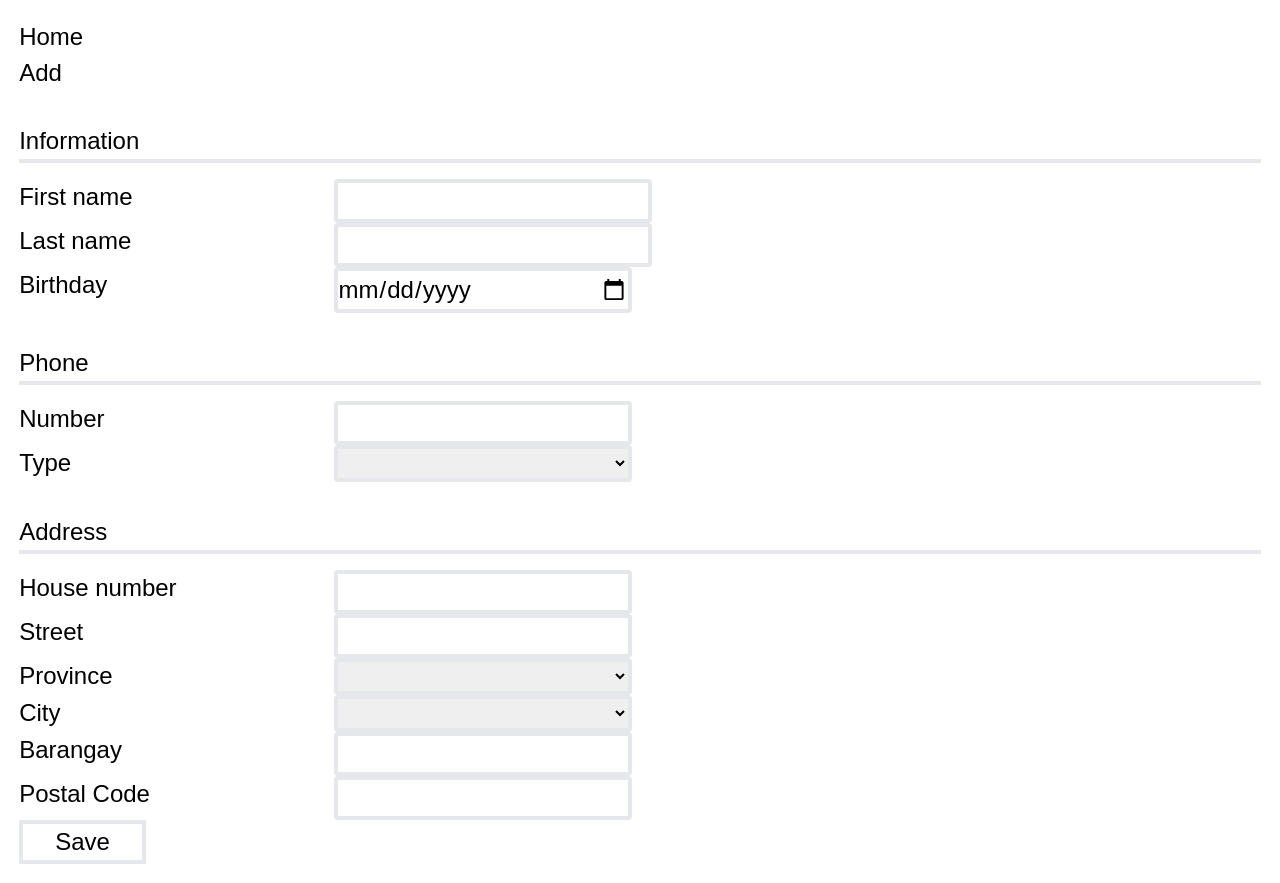
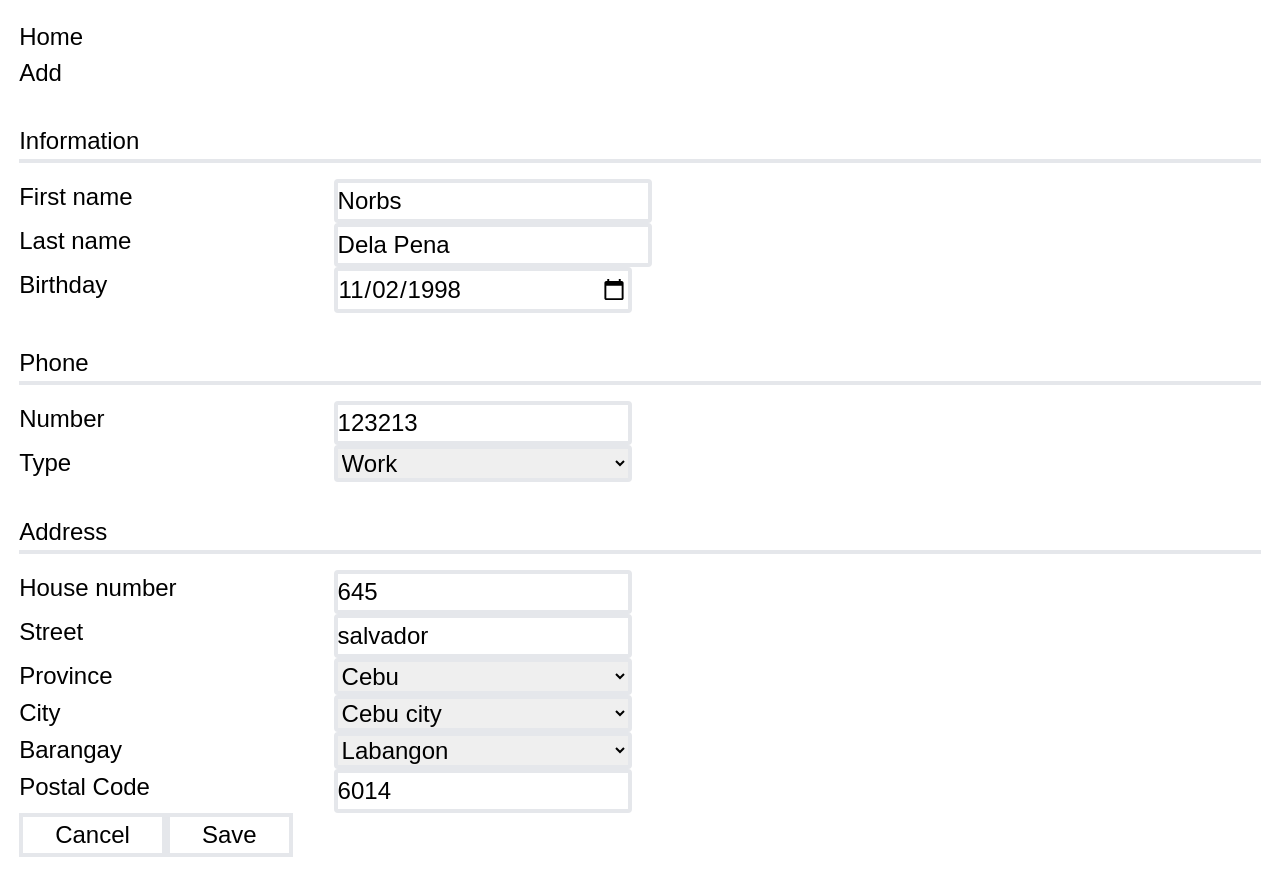
Before and after one commit to n0rbs/contacts-app-reactive, an Angular app: page /edit/1 in a window 1280 px wide. Built offline with nearby package versions, Linux system fonts and the light colour scheme.

Commit message:
#5 - Load contact in add/edit form in edit mode

```diff
--- a/src/app/components/contact-edit/contact-edit.component.html
+++ b/src/app/components/contact-edit/contact-edit.component.html
@@ -132,9 +132,9 @@
       <div class="grid grid-cols-4 gap-4">
         <label>Province</label>
         <select (change)="buildAddressSelection()" class="border-4 rounded" formControlName="province">
-          <!-- @for(province of provinces;track province) {
+          @for(province of provinces;track province) {
             <option [value]="province.value">{{ province.title }}</option>
-          } -->
+          }
         </select>
         <span
           [class.error]="
@@ -149,9 +149,9 @@
       <div class="grid grid-cols-4 gap-4">
         <label>City</label>
         <select (change)="buildAddressSelection()" class="border-4 rounded" formControlName="city">
-          <!-- @for(city of tempCities;track city) {
+          @for(city of cities;track city) {
             <option [value]="city?.['value']">{{ city?.['title'] }}</option>
-          } -->
+          }
         </select>
         <span
           [class.error]="
@@ -165,7 +165,11 @@
       </div>
       <div class="grid grid-cols-4 gap-4">
         <label>Barangay</label>
-        <input class="border-4 rounded" formControlName="barangay">
+        <select (change)="buildAddressSelection()" class="border-4 rounded" formControlName="barangay">
+          @for(barangay of barangays;track barangay) {
+            <option [value]="barangay?.['value']">{{ barangay?.['title'] }}</option>
+          }
+        </select>
         <span
           [class.error]="
             barangay.errors?.['required']
@@ -191,6 +195,7 @@
       </div>
     </section>
     <div>
+      <button class="rouned border-4 px-8" (click)="exitForm()">Cancel</button>
       <button class="rouned border-4 px-8" type="submit" [disabled]="contactForm.invalid">Save</button>
     </div>
   </form>
--- a/src/app/components/contact-edit/contact-edit.component.ts
+++ b/src/app/components/contact-edit/contact-edit.component.ts
@@ -4,7 +4,9 @@ import { ReactiveFormsModule, FormBuilder, Validators, NgSelectOption } from '@a
 import { provideAnimations } from '@angular/platform-browser/animations';
 
 import { Address, SelectOption } from '../../models/contact.models';
-import { Barangays, Cities, Provinces, PhoneTypes } from '../../constants/data';
+import { BarangaysList, CitiesList, Provinces, PhoneTypes } from '../../constants/data';
+import { ActivatedRoute, Router } from '@angular/router';
+import { Contacts } from '../../constants/data';
 
 @Component({
   selector: 'song-contact-edit',
@@ -15,13 +17,11 @@ import { Barangays, Cities, Provinces, PhoneTypes } from '../../constants/data';
 })
 export class ContactEditComponent implements OnInit {
   provinces = Provinces;
-  cities = Cities;
-  barangays = Barangays;
+  cities = CitiesList;
+  barangays = BarangaysList;
   phoneTypes = PhoneTypes;
-  tempProvinces = Array<SelectOption>;
-  tempCities = Array<SelectOption>;
-  tempBarangays = Array<SelectOption>;
   contactForm = this.formBuilder.group({
+    id: [0],
     firstName: ['', [
       Validators.required,
       Validators.minLength(5),
@@ -31,7 +31,7 @@ export class ContactEditComponent implements OnInit {
     ]],
     birthday: ['', Validators.required],
     phone: this.formBuilder.group({
-      phoneNumber: ['', [
+      phoneNumber: [0, [
         Validators.required,
         Validators.minLength(8),
         Validators.maxLength(10),
@@ -54,15 +54,31 @@ export class ContactEditComponent implements OnInit {
       province: ['', [
         Validators.required,
       ]],
-      postalCode: ['', [
+      postalCode: [0, [
         Validators.required,
       ]],
     }),
   });
 
-  constructor(private formBuilder: FormBuilder) {}
+  constructor(
+    private formBuilder: FormBuilder,
+    private router: Router,
+    private activatedRoute: ActivatedRoute,
+  ) {}
 
   ngOnInit() {
+    // TODO: Set values of form for edit action
+    // this.contactForm.setValue()
+    this.activatedRoute.params.subscribe(({ id: paramId }) => {
+      if (paramId !== null) {
+        const editContact = Contacts?.[paramId];
+        this.contactForm.setValue(editContact);
+      }
+    });
+  }
+
+  exitForm() {
+    this.router.navigate(['/home'])
   }
 
   buildAddressSelection() {
```
